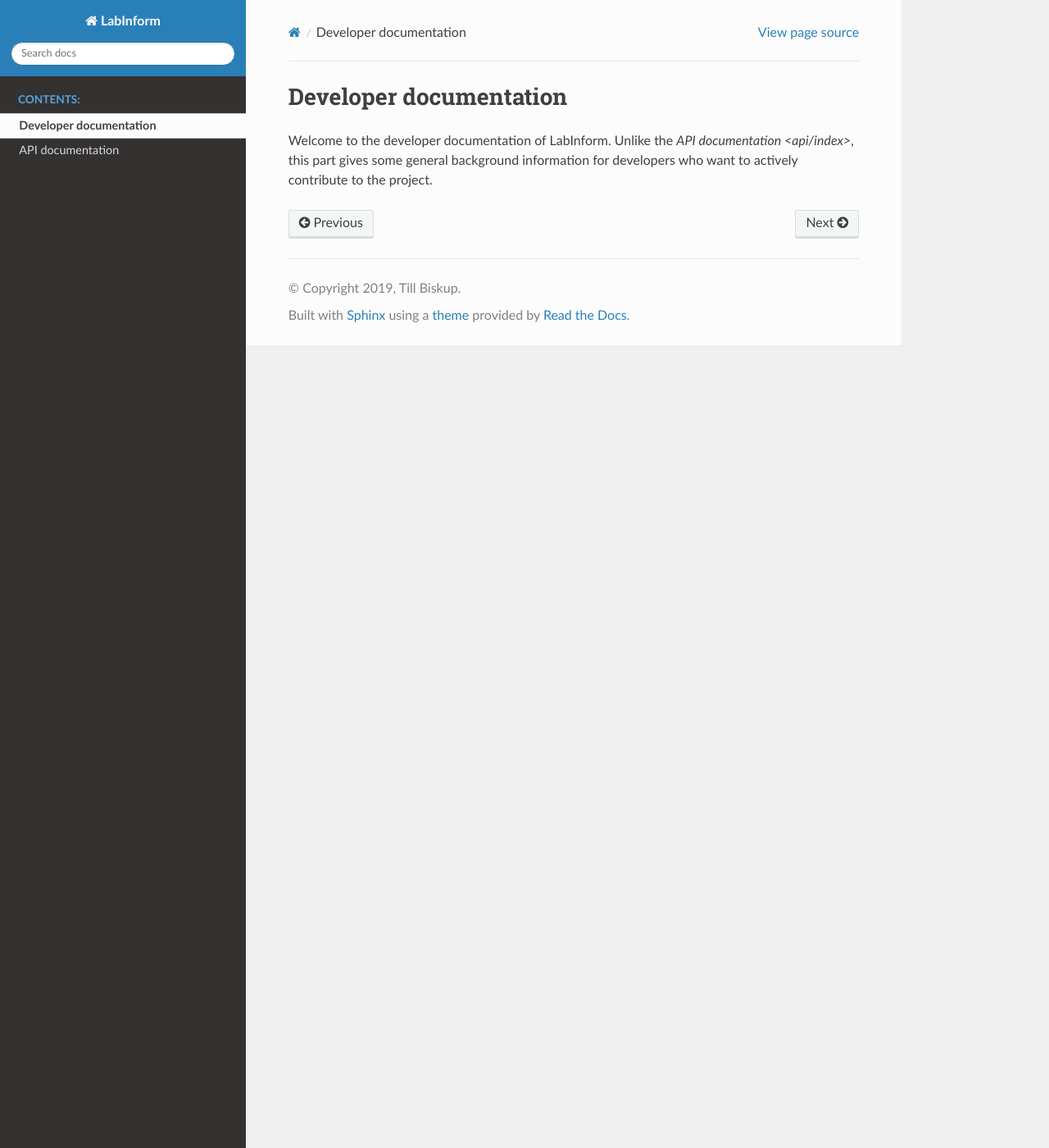
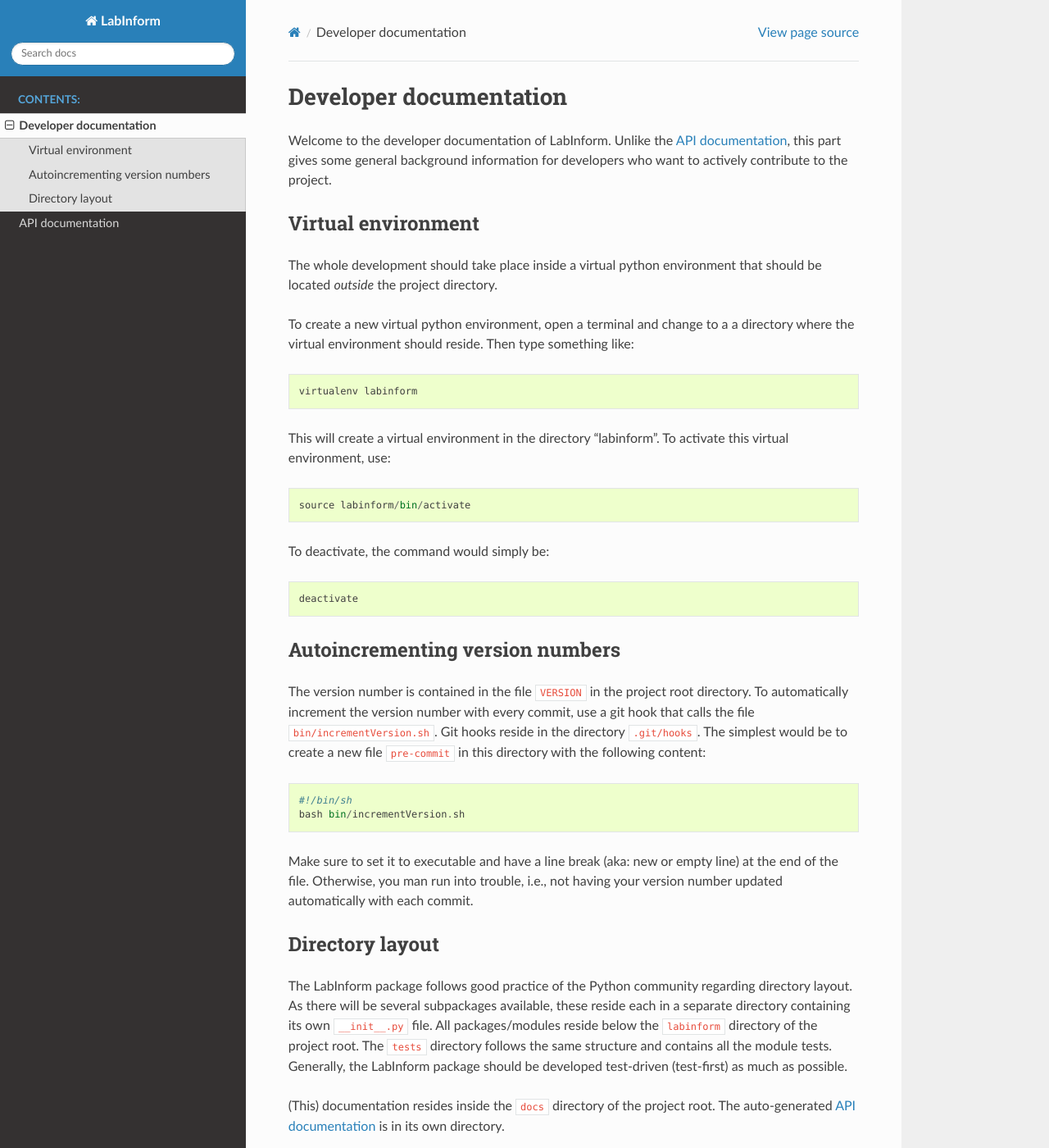
Before and after one commit to tillbiskup/labinform, a Sphinx documentation site: the page built from docs/developers.rst, in a window 1280 px wide and 1400 px high. Shown: the whole window at 82% size. Built offline with Sphinx 7.4.7 and the Read the Docs theme 2.0.0, drawn with Linux system fonts in a browser that asks for light colours; some of the changed text lies outside the part shown.

Commit message:
Add first part of developers documentation

```diff
--- a/docs/developers.rst
+++ b/docs/developers.rst
@@ -1,4 +1,59 @@
 Developer documentation
 =======================
 
-Welcome to the developer documentation of LabInform. Unlike the `API documentation <api/index>`, this part gives some general background information for developers who want to actively contribute to the project.
+Welcome to the developer documentation of LabInform. Unlike the :doc:`API documentation <api/index>`, this part gives some general background information for developers who want to actively contribute to the project.
+
+
+Virtual environment
+-------------------
+
+The whole development should take place inside a virtual python environment that should be located *outside* the project directory.
+
+To create a new virtual python environment, open a terminal and change to a a directory where the virtual environment should reside. Then type something like::
+
+  virtualenv labinform
+
+This will create a virtual environment in the directory "labinform". To activate this virtual environment, use::
+
+  source labinform/bin/activate
+
+To deactivate, the command would simply be::
+
+  deactivate
+
+
+Autoincrementing version numbers
+--------------------------------
+
+The version number is contained in the file ``VERSION`` in the project root directory. To automatically increment the version number with every commit, use a git hook that calls the file ``bin/incrementVersion.sh``. Git hooks reside in the directory ``.git/hooks``. The simplest would be to create a new file ``pre-commit`` in this directory with the following content::
+
+  #!/bin/sh
+  bash bin/incrementVersion.sh
+
+
+Make sure to set it to executable and have a line break (aka: new or empty line) at the end of the file. Otherwise, you man run into trouble, i.e., not having your version number updated automatically with each commit.
+
+
+Directory layout
+----------------
+
+The LabInform package follows good practice of the Python community regarding directory layout. As there will be several subpackages available, these reside each in a separate directory containing its own ``__init__.py`` file. All packages/modules reside below the ``labinform`` directory of the project root. The ``tests`` directory follows the same structure and contains all the module tests. Generally, the LabInform package should be developed test-driven (test-first) as much as possible.
+
+(This) documentation resides inside the ``docs`` directory of the project root. The auto-generated :doc:`API documentation <api/index>` is in its own directory.
+
+A general overview of the overall package structure::
+
+  bin/
+  docs/
+      api/
+  labinform/
+      datasafe/
+      loi/
+      eln/
+  tests/
+      datasafe/
+      loi/
+      eln/
+
+
+As you can see, currently three subpackages, namely "datasafe", "loi", and "eln", are supposed to be created. For details of the LabInform project as such, consult its `Homepage <https://www.labinform.de/>`_.
```
Also changed, not shown: 1 other file.
